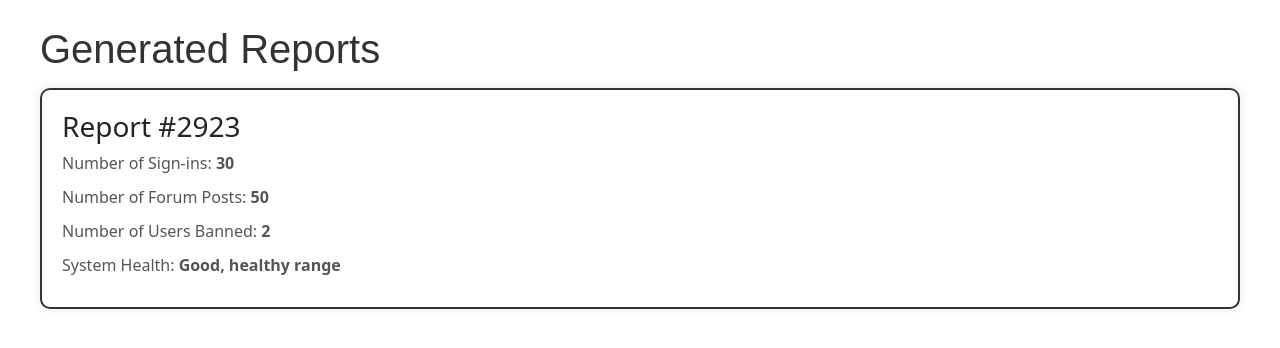
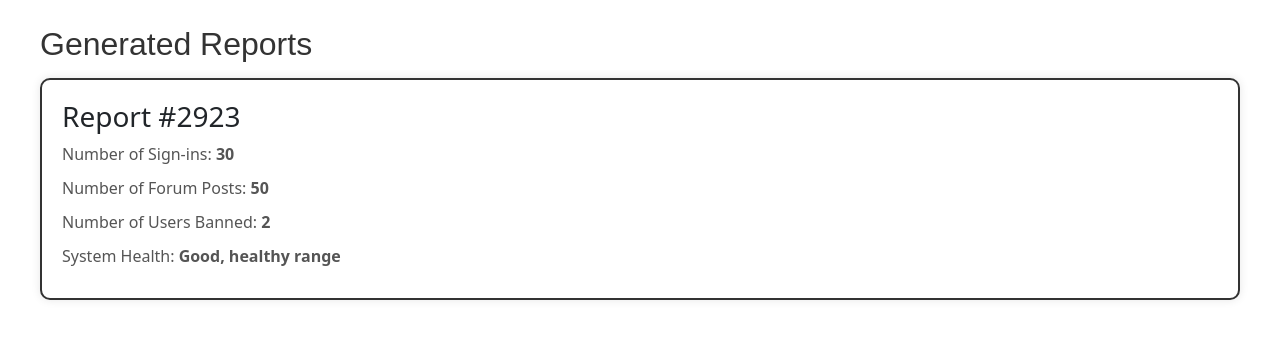
Before and after one commit to Verdex-Project/Verdex, a Flask app: page /report in a window 1280 px wide. Shown: the part 58-406 px from the top of the page. Run offline with Flask 3, Linux system fonts and the light colour scheme.

Commit message:
Changed h1 header to h2 to fit alongside Bootstrap

```diff
--- a/static/report.css
+++ b/static/report.css
@@ -17,7 +17,7 @@
     box-shadow: 0 0 10px rgba(0, 0, 0, 0.1);
 }
 
-h1 {
+h2 {
     color: #333;
     margin-left: 20px;
     margin-right: 20px;
--- a/templates/report.html
+++ b/templates/report.html
@@ -8,7 +8,7 @@
 
 <div class="secondarybody">
     {% block body %}
-        <h1>Generated Reports</h1>
+        <h2>Generated Reports</h2>
         <div class="report-container">
             <h3>Report #{{ data.report_id }}</h3>
             <p>Number of Sign-ins: <b>{{ data.sign_ins }}</b></p>
```
